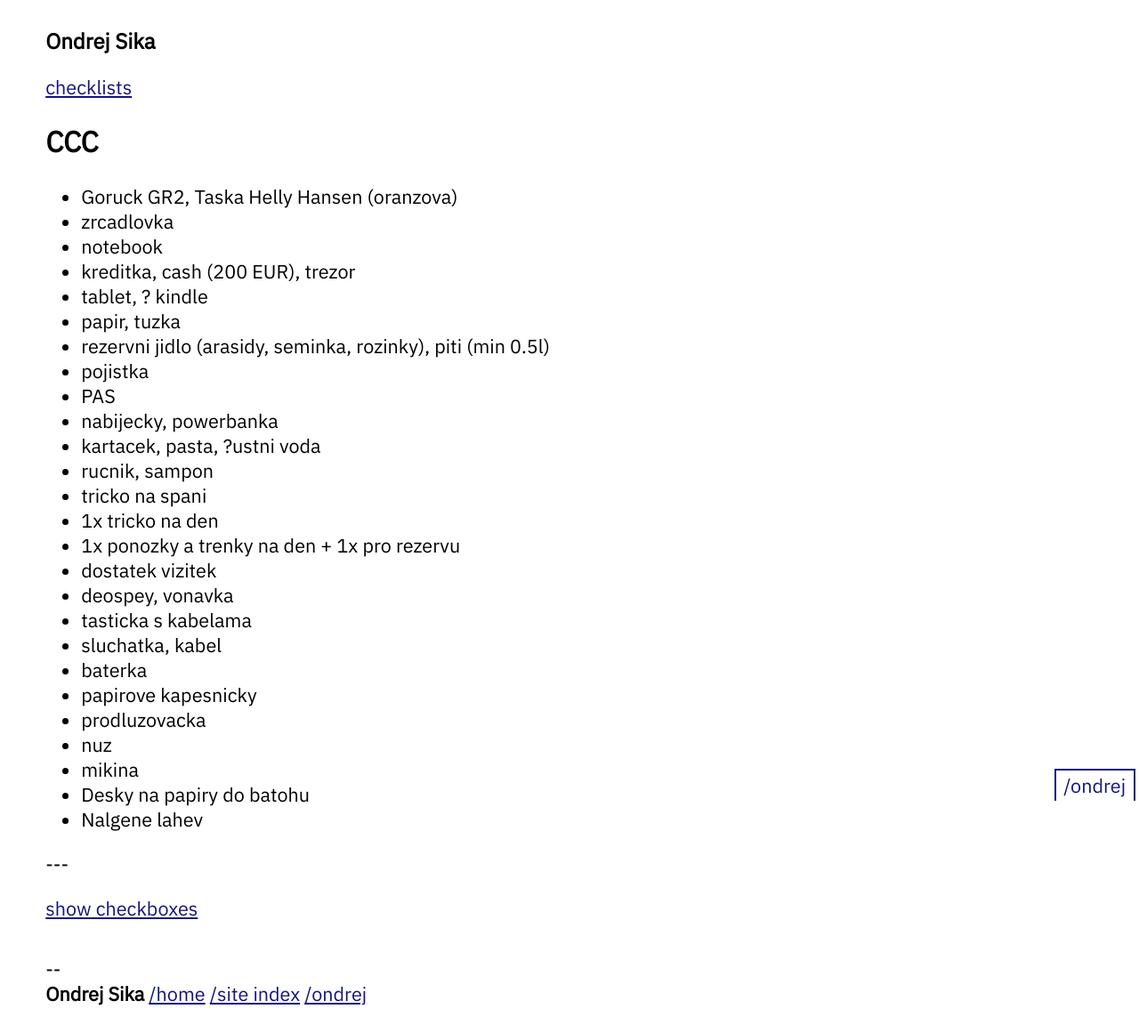
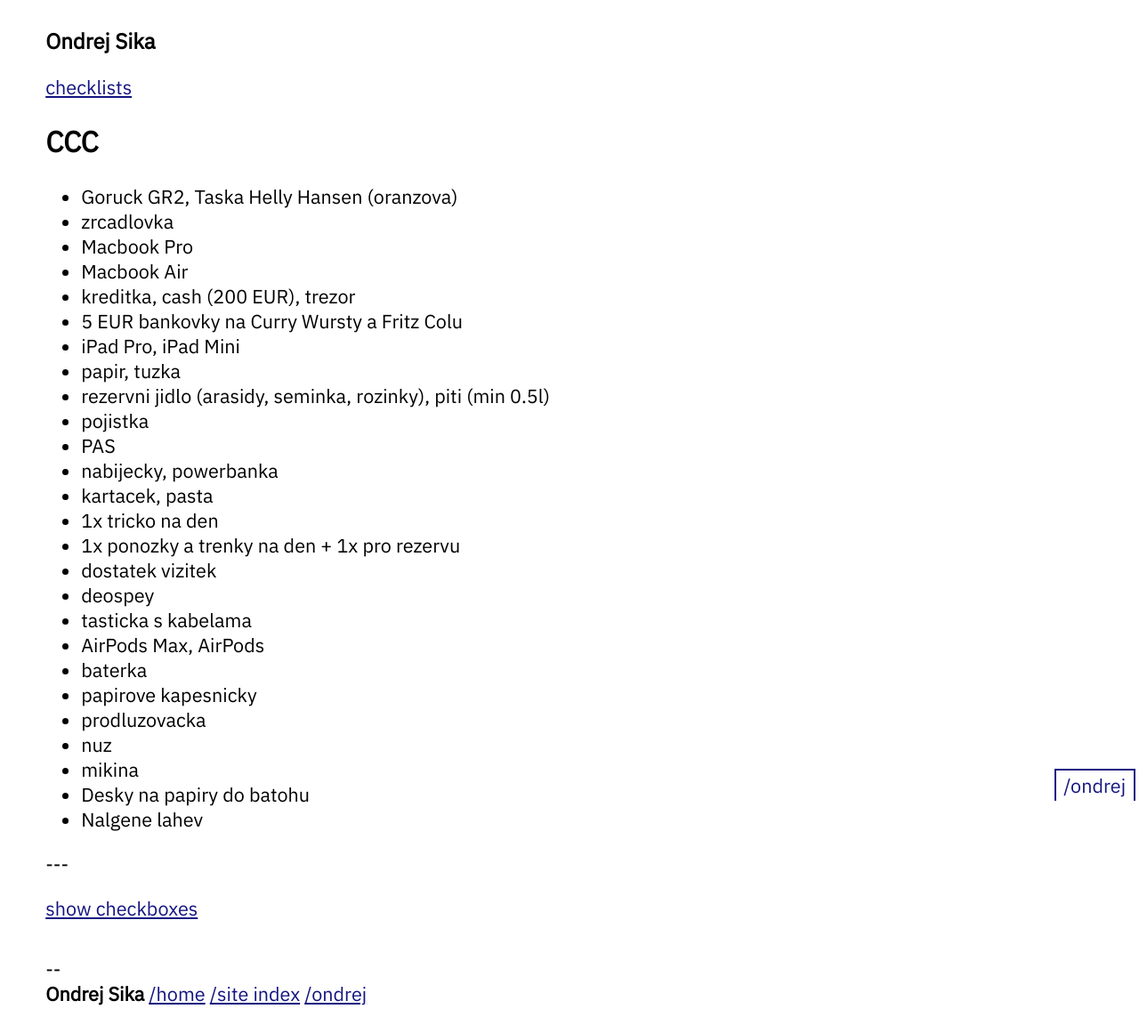
Before and after one commit to ondrejsika/ondrejsika.com, a Jekyll site: the page built from ondrej/checklists/ccc.md, in a window 1280 px wide. Shown: the whole page at 89% size. Built offline with Jekyll 4.4.1, drawn with Linux system fonts in a browser that asks for light colours.

Commit message:
feat(ondrej/checklists/ccc): Update for 2024

```diff
--- a/ondrej/checklists/ccc.md
+++ b/ondrej/checklists/ccc.md
@@ -9,23 +9,23 @@
 
 - Goruck GR2, Taska Helly Hansen (oranzova)
 - zrcadlovka
-- notebook
+- Macbook Pro
+- Macbook Air
 - kreditka, cash (200 EUR), trezor
-- tablet, ? kindle
+- 5 EUR bankovky na Curry Wursty a Fritz Colu
+- iPad Pro, iPad Mini
 - papir, tuzka
 - rezervni jidlo (arasidy, seminka, rozinky), piti (min 0.5l)
 - pojistka
 - PAS
 - nabijecky, powerbanka
-- kartacek, pasta, ?ustni voda
-- rucnik, sampon
-- tricko na spani
+- kartacek, pasta
 - 1x tricko na den
 - 1x ponozky a trenky na den + 1x pro rezervu
 - dostatek vizitek
-- deospey, vonavka
+- deospey
 - tasticka s kabelama
-- sluchatka, kabel
+- AirPods Max, AirPods
 - baterka
 - papirove kapesnicky
 - prodluzovacka
```
